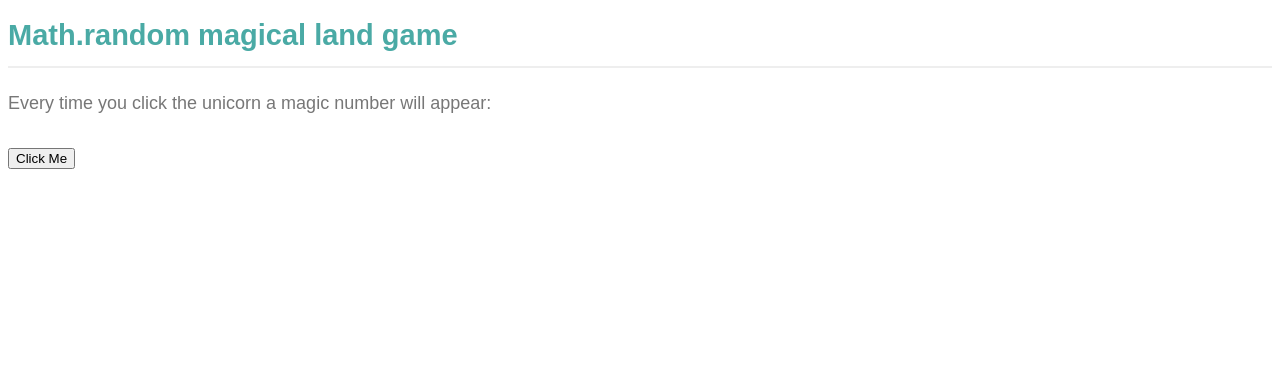
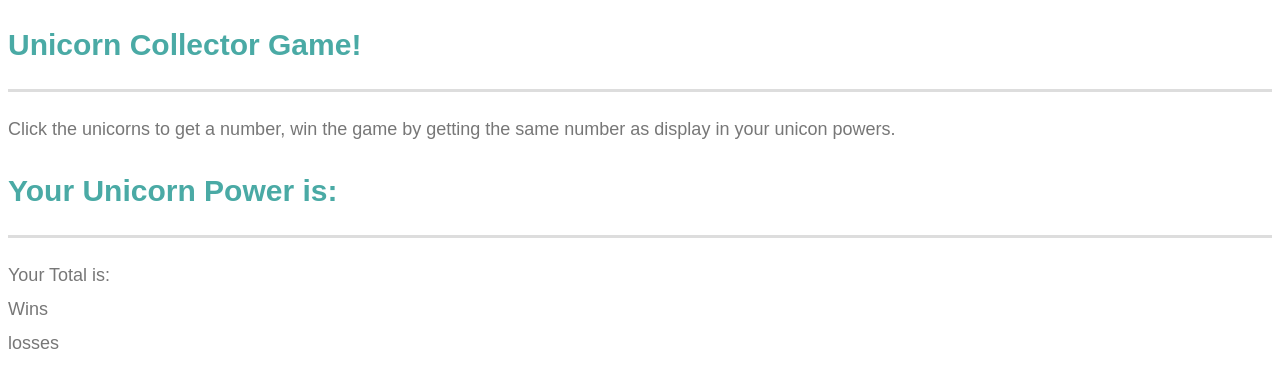
Before and after one commit to embeutler/unit-4-game, a plain HTML site: page unit-4-game/index.html in a window 1280 px wide. Drawn offline with nearby package versions, Linux system fonts and the light colour scheme.

Commit message:
Add files via upload

```diff
--- a/unit-4-game/index.html
+++ b/unit-4-game/index.html
@@ -1,59 +1,30 @@
 <!DOCTYPE html>
-<html lang="en">
-
-<head>
-  <meta charset="UTF-8">
-  <link rel="stylesheet" type="text/css" href="assets/css/style.css">
-  <link rel="stylesheet" href="hexagons.css">
-  <title>E.beutler</title>
-</head>
-
-<body>
-
-
-  <h2>Math.random magical land game</h2>
-
-  <p>Every time you click the unicorn a magic number will appear:</p>
-
-  <button onclick="document.getElementById('demo').innerHTML = getRndInteger(9,12)">Click Me</button>
-
-  <script>
-
-    {
-      <p id="demo"></p>
-
-      function getRndInteger(min, max) {
-        return Math.floor(Math.random() * (max - min)) + min;
-        document.body.appendChild("#demo");
-
-      }
-    }
-    {
-      <p id="demoA"></p>
-
-      function getRndInteger(min, max) {
-        return Math.floor(Math.random() * (max - min)) + min;
-        document.body.appendChild("#demoA");
-      }
-      {
-        <p id="demoB"></p>
-
-        function getRndInteger(min, max) {
-          return Math.floor(Math.random() * (max - min)) + min;
-          document.body.appendChild("#demoB");
-        }
-      }
-      {
-        <p id="demoC"></p>
-        function getRndInteger(min, max) {
-          return Math.floor(Math.random() * (max - min)) + min;
-          document.body.appendChild("#demoC");
-        }
-
-
-      }
-
-  </script>
-</body>
-
+<html>
+  <head>
+    <meta charset="utf-8">
+    <title></title>
+    <link rel="stylesheet" href="./assets/css/style.css">
+  </head>
+  <body>
+    <h1>Unicorn Collector Game!</h1>
+    Click the unicorns to get a number, win the game by getting the same number as display in your unicon powers.
+    <h1> Your Unicorn Power is: <span id="number-to-guess"></span></h1>
+    <div class="">
+      <div class="">
+        <div class="">
+            <p> Your Total is: <span id="player-score"></span></p>
+          </div>
+      </div>
+      <div class="">
+        Wins<span id="wins"></span>
+      </div>
+      <div class="">
+        losses<span id="losses"></span>
+      </div>
+    </div>
+    <div id="crystals">
+    </div>
+  <script src="https://cdnjs.cloudflare.com/ajax/libs/jquery/3.2.1/jquery.min.js"></script>
+    <script src="./assets/java/script.js"></script>
+  </body>
 </html>
```
